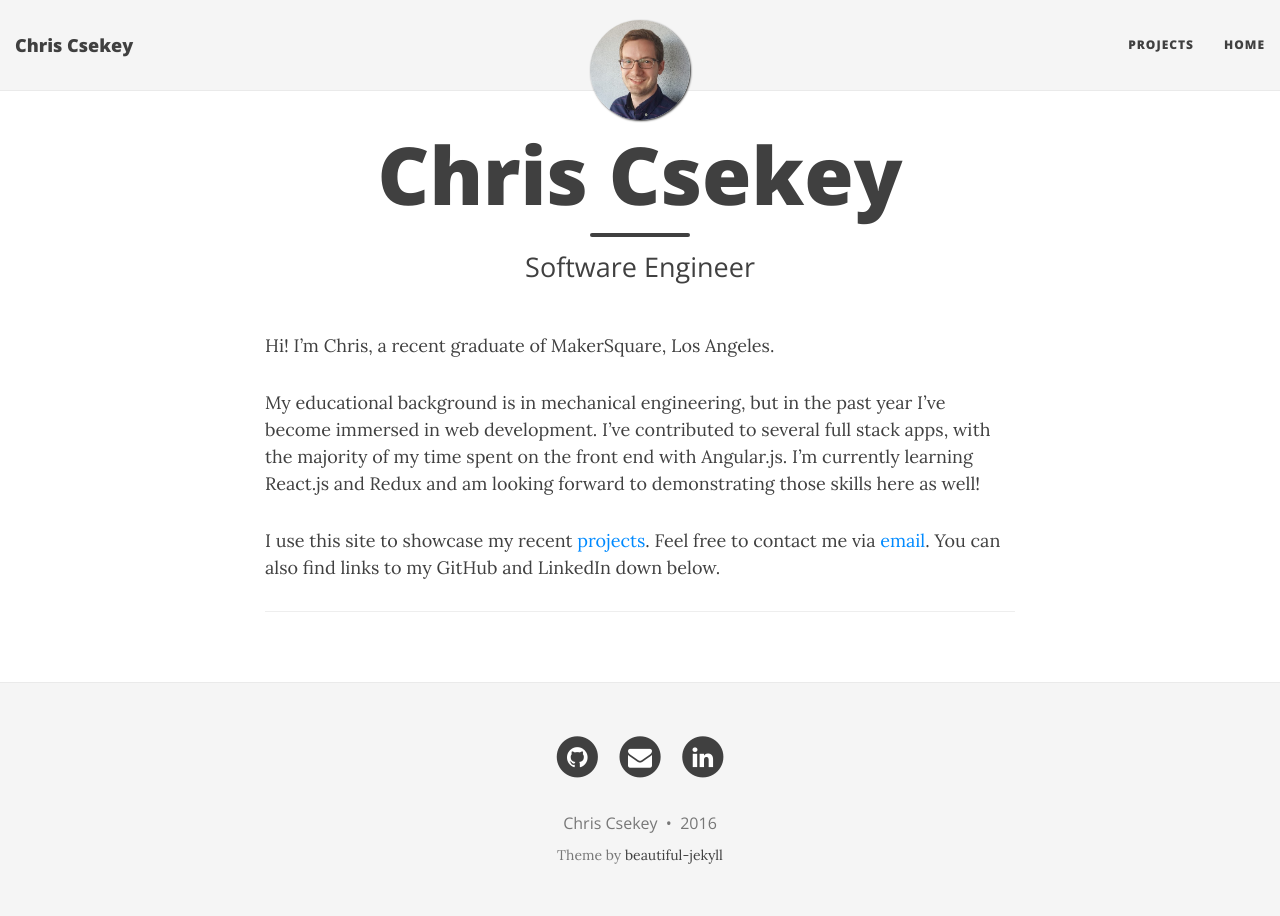
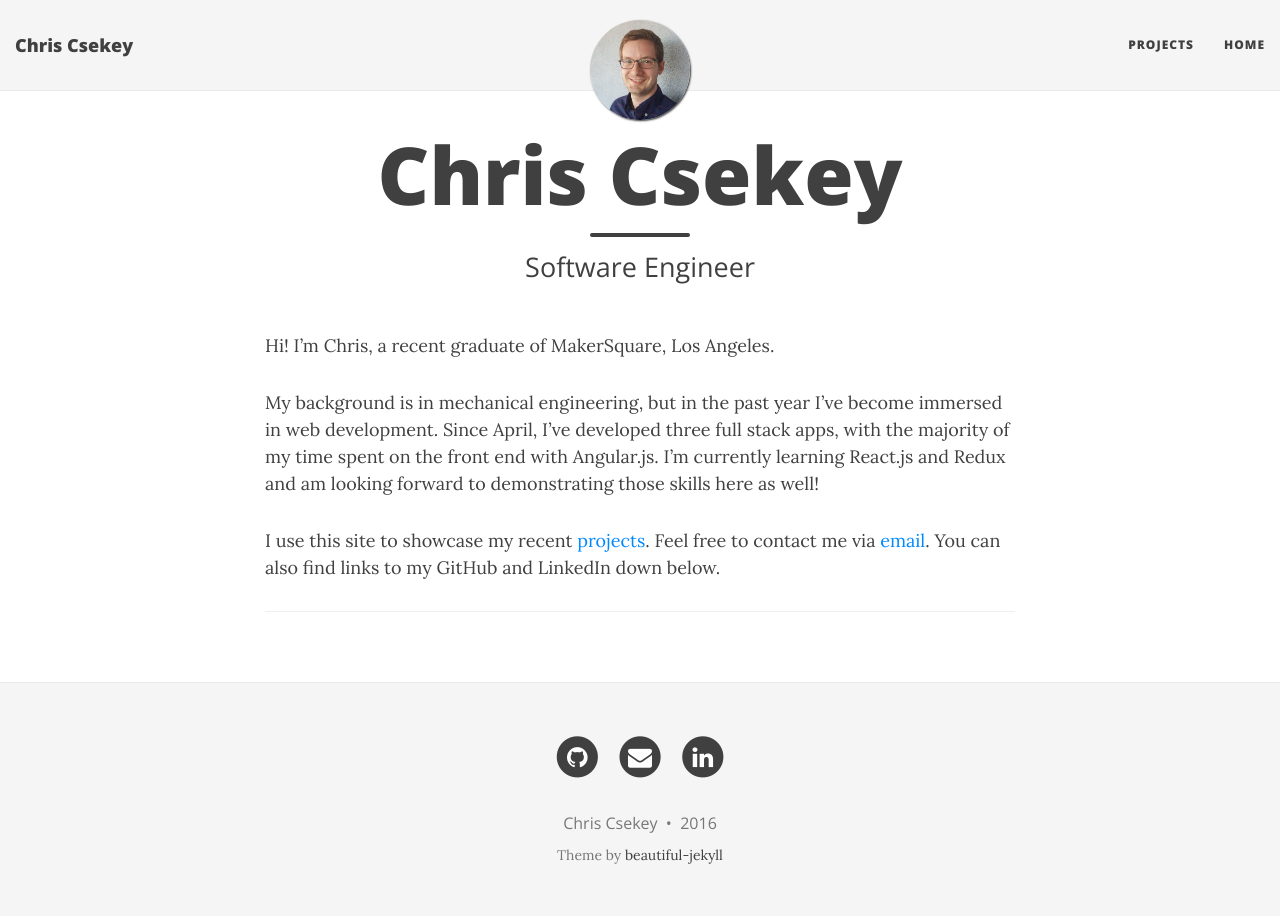
Before and after one commit to cse25/cse25.github.io, a Jekyll site: the page built from index.md, in a window 1280 px wide. Built offline with Jekyll 4.4.1, drawn with Linux system fonts in a browser that asks for light colours; nearby versions of some CDN libraries; the list of posts is cut into pages by our own code.

Commit message:
edit description

```diff
--- a/index.md
+++ b/index.md
@@ -6,7 +6,7 @@ subtitle: Software Engineer
 
 Hi! I'm Chris, a recent graduate of MakerSquare, Los Angeles.
 
-My educational background is in mechanical engineering, but in the past year I've become immersed in web development.  I've contributed to several full stack apps, with the majority of my time spent on the front end with Angular.js.  I'm currently learning React.js and Redux and am looking forward to demonstrating those skills here as well!
+My background is in mechanical engineering, but in the past year I've become immersed in web development.  Since April, I've developed three full stack apps, with the majority of my time spent on the front end with Angular.js.  I'm currently learning React.js and Redux and am looking forward to demonstrating those skills here as well!
 
 I use this site to showcase my recent [projects](cse25.github.io/projects).  Feel free to contact me via [email](mailto:chrisjc25@gmail.com).  You can also find links to my GitHub and LinkedIn down below.
 
```
